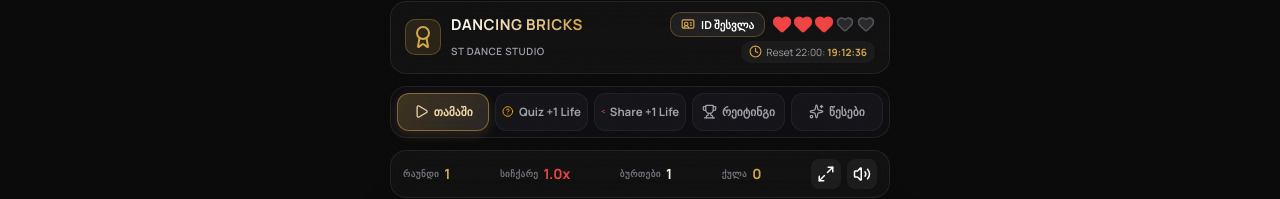
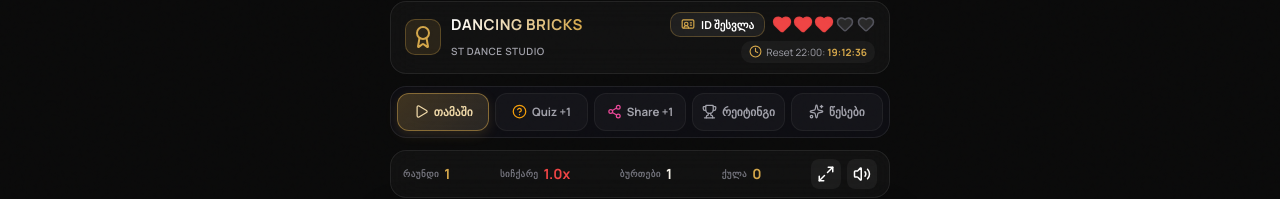
Before and after one commit to TSERJ13/stdancestudio, a React (Vite) app: page /game in a window 1280 px wide. Shown: the part 156-355 px from the top of the page. Built offline with nearby package versions, Linux system fonts and the light colour scheme; no server answers.

Commit message:
fix: change tab names to Quiz +1 and Share +1, and clean up LoginModal header layout

```diff
--- a/src/components/game/LoginModal.jsx
+++ b/src/components/game/LoginModal.jsx
@@ -1,5 +1,5 @@
 import React, { useState, useEffect } from 'react';
-import { User, ShieldCheck, CheckCircle2, IdCard, LogIn, KeyRound, LogOut, Loader2, Sparkles } from 'lucide-react';
+import { User, ShieldCheck, CheckCircle2, IdCard, LogIn, KeyRound, LogOut, Loader2, Sparkles, X } from 'lucide-react';
 import { fetchStudioData, getStudentName } from '../../data/classcore';
 
 const STUDENT_ID_MAP = {
@@ -109,12 +109,15 @@ export default function LoginModal({ isOpen, onClose, currentUser, onLogin, onLo
   return (
     <div className="modal-overlay">
       <div className="modal-content glass animate-in" style={{ maxWidth: '400px', padding: '20px' }}>
-        <div className="modal-header" style={{ marginBottom: '14px' }}>
-          <div className="quiz-title-badge">
+        {/* Clean Header Bar */}
+        <div style={{ display: 'flex', justifyContent: 'space-between', alignItems: 'center', marginBottom: '16px', borderBottom: '1px solid rgba(255,255,255,0.08)', paddingBottom: '10px' }}>
+          <div style={{ display: 'flex', alignItems: 'center', gap: '8px' }}>
             <IdCard size={18} color="#d4a64a" />
-            <span style={{ fontSize: '12.5px', fontWeight: '800' }}>მოსწავლის ID-ით შესვლა</span>
+            <span style={{ fontSize: '13px', fontWeight: '900', color: '#F0D9A8' }}>მოსწავლის ID-ით შესვლა</span>
           </div>
-          <button className="btn-close" onClick={onClose}>✕</button>
+          <button onClick={onClose} style={{ background: 'transparent', border: 'none', color: '#a1a1aa', cursor: 'pointer', padding: '4px', display: 'flex', alignItems: 'center' }}>
+            <X size={18} />
+          </button>
         </div>
 
         {isSubmitted ? (
--- a/src/pages/Game.jsx
+++ b/src/pages/Game.jsx
@@ -26,12 +26,12 @@ export const gameTranslations = {
     loginBtn: 'ID შესვლა',
     studentIdLabel: 'მოსწავლის ID',
     noLives: 'სიცოცხლე ამოიწურა!',
-    quizBonus: 'Quiz +1 Life',
-    shareBonus: 'Share +1 Life',
+    quizBonus: 'Quiz +1',
+    shareBonus: 'Share +1',
     tabs: {
       game: 'თამაში',
-      quiz: 'Quiz +1 Life',
-      share: 'Share +1 Life',
+      quiz: 'Quiz +1',
+      share: 'Share +1',
       ranks: 'რეიტინგი',
       rules: 'წესები'
     }
@@ -52,12 +52,12 @@ export const gameTranslations = {
     loginBtn: 'ID LOGIN',
     studentIdLabel: 'Student ID',
     noLives: 'Out of lives!',
-    quizBonus: 'Quiz +1 Life',
-    shareBonus: 'Share +1 Life',
+    quizBonus: 'Quiz +1',
+    shareBonus: 'Share +1',
     tabs: {
       game: 'Game',
-      quiz: 'Quiz +1 Life',
-      share: 'Share +1 Life',
+      quiz: 'Quiz +1',
+      share: 'Share +1',
       ranks: 'Ranks',
       rules: 'Rules'
     }
@@ -78,12 +78,12 @@ export const gameTranslations = {
     loginBtn: 'ID ВХОД',
     studentIdLabel: 'ID Ученика',
     noLives: 'Жизни закончились!',
-    quizBonus: 'Quiz +1 Life',
-    shareBonus: 'Share +1 Life',
+    quizBonus: 'Quiz +1',
+    shareBonus: 'Share +1',
     tabs: {
       game: 'Игра',
-      quiz: 'Quiz +1 Life',
-      share: 'Share +1 Life',
+      quiz: 'Quiz +1',
+      share: 'Share +1',
       ranks: 'Рейтинг',
       rules: 'Правила'
     }
@@ -299,7 +299,7 @@ export default function Game() {
                 onClick={() => setShowQuizModal(true)}
               >
                 <HelpCircle size={15} color={livesData.hasQuizLife ? '#22c55e' : '#f59e0b'} />
-                <span>Quiz +1 Life</span>
+                <span>Quiz +1</span>
               </button>
 
               <button
@@ -307,7 +307,7 @@ export default function Game() {
                 onClick={() => setShowShareModal(true)}
               >
                 <Share2 size={15} color={livesData.hasShareLife ? '#22c55e' : '#ec4899'} />
-                <span>Share +1 Life</span>
+                <span>Share +1</span>
               </button>
 
               <button
@@ -361,7 +361,7 @@ export default function Game() {
                     <div className="rule-item">
                       <HelpCircle size={24} color="#f59e0b" />
                       <div>
-                        <strong>4th Life Unlock (Quiz +1 Life)</strong>
+                        <strong>4th Life Unlock (Quiz +1)</strong>
                         <p>Answer 3 dance questions correctly in the Dance Quiz challenge to gain +1 Bonus Life.</p>
                       </div>
                     </div>
@@ -369,7 +369,7 @@ export default function Game() {
                     <div className="rule-item">
                       <Share2 size={24} color="#ec4899" />
                       <div>
-                        <strong>5th Life Unlock (Share +1 Life)</strong>
+                        <strong>5th Life Unlock (Share +1)</strong>
                         <p>Share our studio link or Instagram post to unlock your 5th Bonus Life.</p>
                       </div>
                     </div>
```
